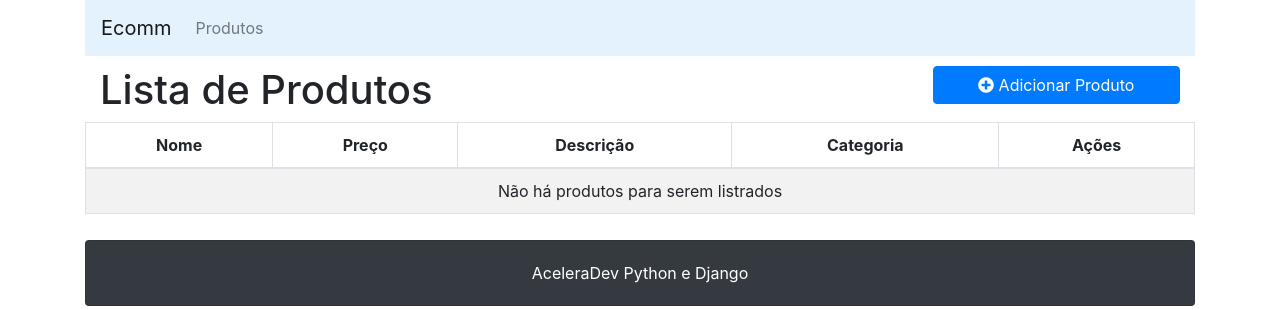
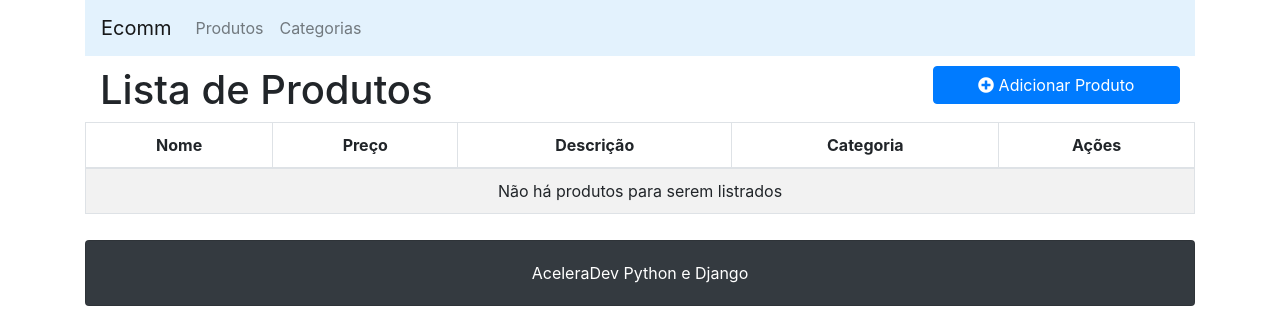
Before and after one commit to Nephilim-Jack/acereladevPython, a Django app: page /products/list in a window 1280 px wide. Shown: the top 310 px of the page. Run offline with Django 3.2, Linux system fonts and the light colour scheme; data that the repository does not hold is empty; some libraries are stand-ins or nearby versions.

Commit message:
modify test

```diff
--- a/products/templates/base.html
+++ b/products/templates/base.html
@@ -19,6 +19,9 @@
                     <li class="nav-item">
                         <a class="nav-link" href="{% url 'products:list' %}">Produtos</a>
                     </li>
+                    <li class="nav-item">
+                        <a class="nav-link" href="#">Categorias</a>
+                    </li>
                 </ul>
             </div>
         </nav>
```
